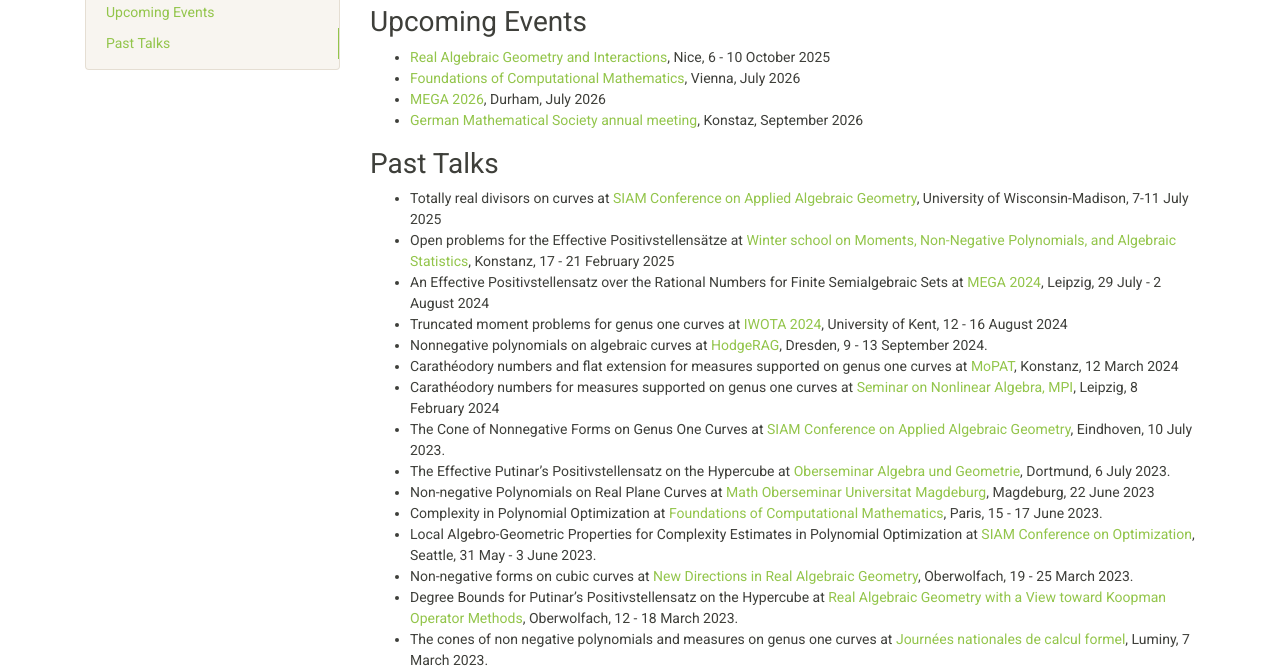
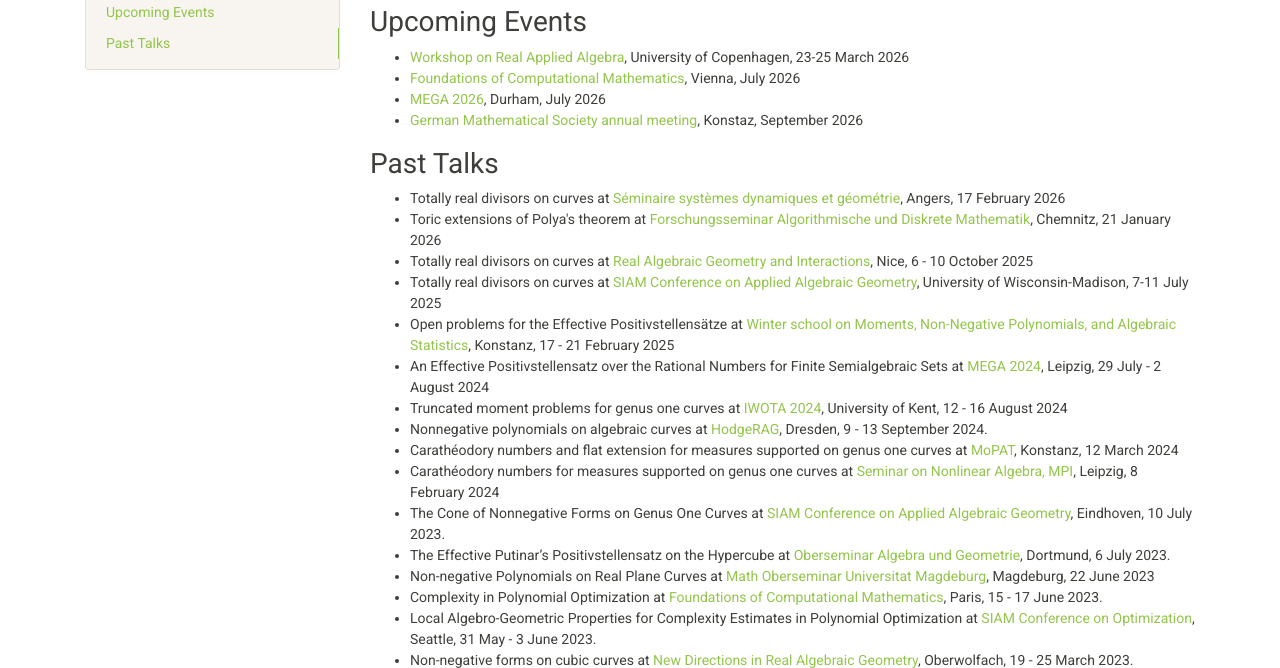
Before and after one commit to LorenzoBaldi/LorenzoBaldi.github.io, a plain HTML site: page talks/index.html in a window 1280 px wide. Shown: the part 119-787 px from the top of the page. Drawn offline with nearby package versions, Linux system fonts and the light colour scheme.

Commit message:
Update seminars

```diff
--- a/talks/index.html
+++ b/talks/index.html
@@ -105,13 +105,16 @@
 <h1 id="talks-and-conferences">Talks and Conferences</h1>
 <h2 id="upcoming-events">Upcoming Events</h2>
 <ul>
-<li><a href="https://ragi.sciencesconf.org/">Real Algebraic Geometry and Interactions</a>, Nice, 6 - 10 October 2025</li>
+<li><a href="https://www.math.ku.dk/english/calendar/events/workshop-on-real-applied-algebra/">Workshop on Real Applied Algebra</a>, University of Copenhagen, 23-25 March 2026</li>
 <li><a href="https://focm2026.univie.ac.at/">Foundations of Computational Mathematics</a>, Vienna, July 2026</li>
 <li><a href="https://maths.dur.ac.uk/mega2026/">MEGA 2026</a>, Durham, July 2026</li>
 <li><a href="https://www.dmv-jahrestagung.de/">German Mathematical Society annual meeting</a>, Konstaz, September 2026</li>
 </ul>
 <h2 id="past-talks">Past Talks</h2>
 <ul>
+<li>Totally real divisors on curves at <a href="https://math.univ-angers.fr/seminaires/seminaires-systemes-dynamiques-et-geometrie/">Séminaire systèmes dynamiques et géométrie</a>, Angers, 17 February 2026</li>
+<li>Toric extensions of Polya's theorem at <a href="https://www.tu-chemnitz.de/mathematik/discrete/lehre/seminar/w25/">Forschungsseminar Algorithmische und Diskrete Mathematik</a>, Chemnitz, 21 January 2026</li>
+<li>Totally real divisors on curves at <a href="https://ragi.sciencesconf.org/">Real Algebraic Geometry and Interactions</a>, Nice, 6 - 10 October 2025</li>
 <li>Totally real divisors on curves at <a href="https://www.siam.org/conferences-events/past-event-archive/ag25/">SIAM Conference on Applied Algebraic Geometry</a>, University of Wisconsin-Madison, 7-11 July 2025</li>
 <li>Open problems for the Effective Positivstellensätze at <a href="https://www.uni-konstanz.de/zukunftskolleg/community/winter-school-2025-moments/">Winter school on Moments, Non-Negative Polynomials, and Algebraic Statistics</a>, Konstanz, 17 - 21 February 2025</li>
 <li>An Effective Positivstellensatz over the Rational Numbers for Finite Semialgebraic Sets at <a href="https://www.mis.mpg.de/events/series/mega-2024">MEGA 2024</a>, Leipzig, 29 July - 2 August 2024</li>
```
Also changed, not shown: index.html (+2 -2 lines), search/search_index.json (+1 -1 lines).
